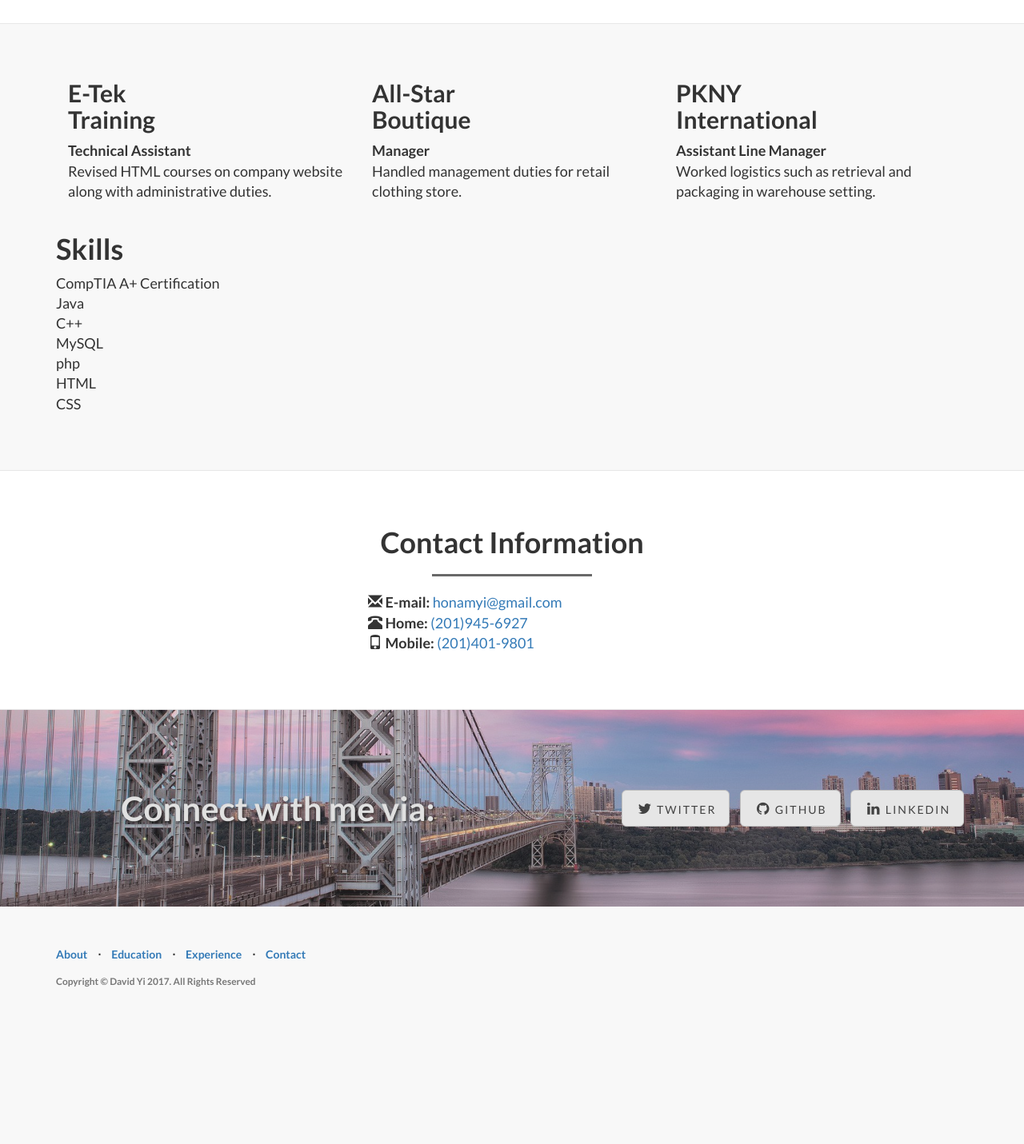
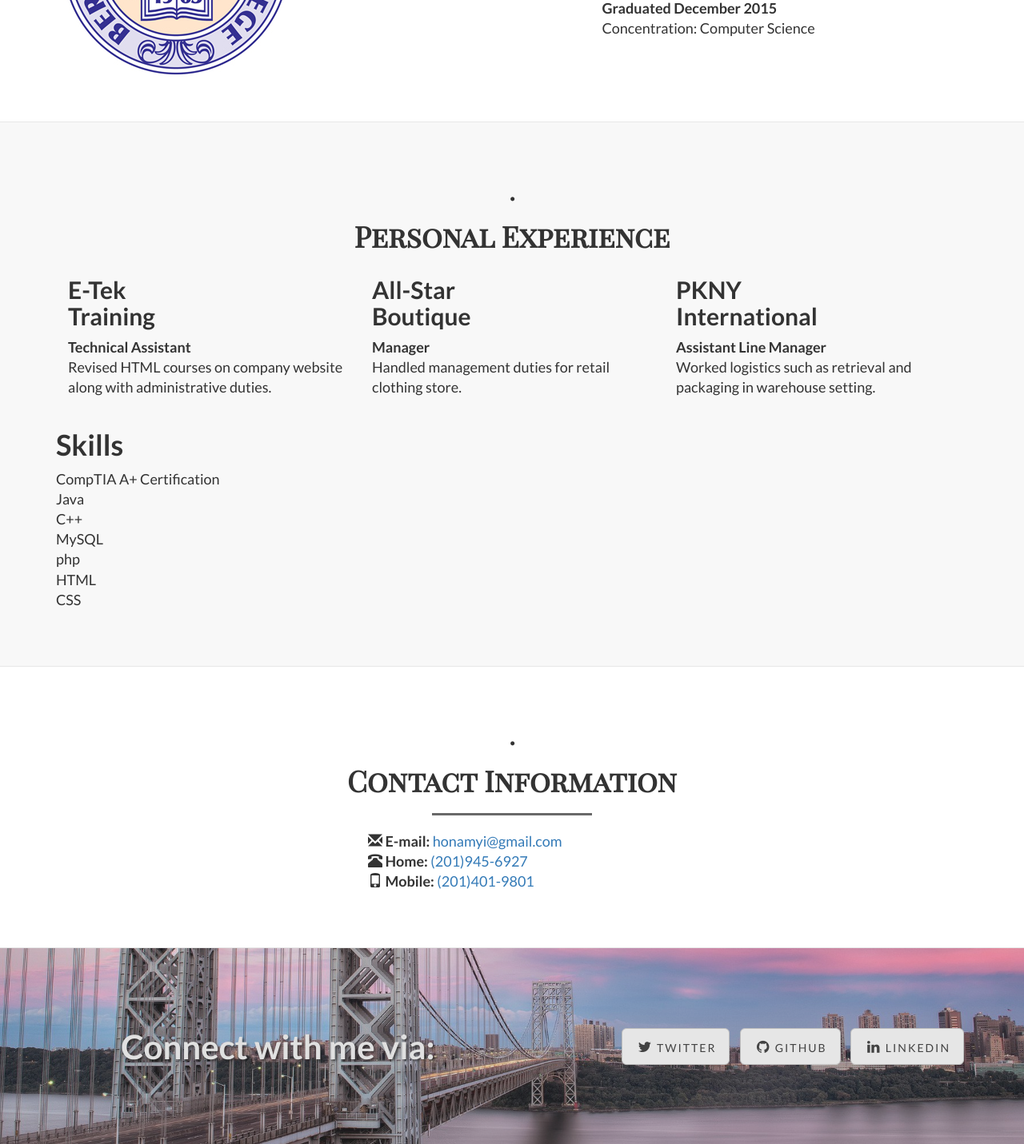
Before and after one commit to dy89/is219s17Yi-P1, a PHP site: page /index.html in a window 1280 px wide. Shown: the part 1472-2903 px from the top of the page at 80% size. Before the commit the page ends 2707 px from the top, so only its background shows below. Run offline with PHP 8.4, Linux system fonts and the light colour scheme.

Commit message:
Add new fonts and section headers with division markers

```diff
--- a/css/landing-page.css
+++ b/css/landing-page.css
@@ -188,3 +188,6 @@ p.copyright {
     background: url(../img/gwb-banner.jpg) no-repeat center center;
     filter:contrast(80%);
 }
+.font1{
+    font-family: 'Playfair Display SC', serif;
+}
--- a/index.html
+++ b/index.html
@@ -20,7 +20,7 @@
     <!-- Custom Fonts -->
     <link href="font-awesome/css/font-awesome.min.css" rel="stylesheet" type="text/css">
     <link href="https://fonts.googleapis.com/css?family=Lato:300,400,700,300italic,400italic,700italic" rel="stylesheet" type="text/css">
-
+    <link href="https://fonts.googleapis.com/css?family=Playfair+Display+SC" rel="stylesheet">
     <!-- HTML5 Shim and Respond.js IE8 support of HTML5 elements and media queries -->
     <!-- WARNING: Respond.js doesn't work if you view the page via file:// -->
     <!--[if lt IE 9]>
@@ -103,7 +103,9 @@
     <!-- Page Content -->
 
 	<a  name="education"></a>
+
     <div class="content-section-a">
+        <div class="col-lg-12 text-center"><h2 class ="font1"><b>.</b></h2><h1 class ="font1">EDUCATION</h1></div>
         <div class="container">
             <div class="row">
                 <div class="col-lg-5 col-sm-6">
@@ -150,6 +152,9 @@
     <a name ="experience"></a>
 
     <div class ="content-section-a">
+        <div class="col-lg-12 text-center">
+            <h2 class ="font1"><b>.</b></h2><h1 class ="font1">Personal Experience</h1>
+        </div>
         <div class ="container">
 
             <div class ="row">
@@ -187,7 +192,7 @@
 
             <div class="row">
                 <div class="col-lg-12 text-center">
-                    <h1>Contact Information </h1>
+                    <h2 class ="font1"><b>.</b></h2><h1 class ="font1">Contact Information </h1>
                     <hr class="section-heading-spacer1">
                 </div>
                     <div class="clearfix"></div>
```
